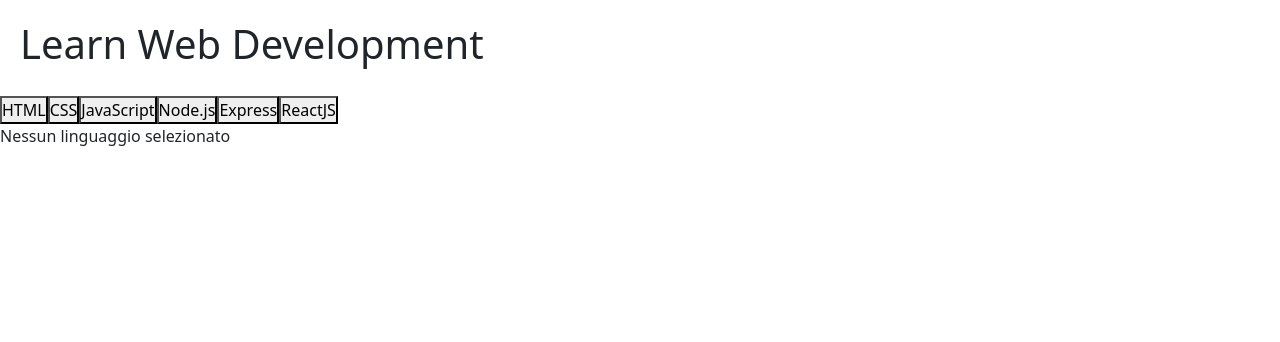
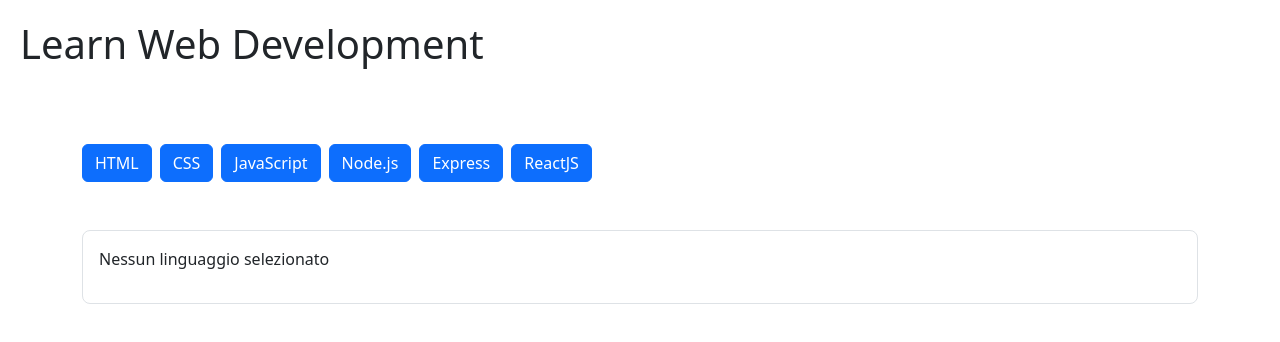
Before and after one commit to saverio-mandarano/react-use-state, a React (Vite) app: page / in a window 1280 px wide. Shown: the top 342 px of the page. Built offline with nearby package versions, Linux system fonts and the light colour scheme.

Commit message:
add container e layout buttons con bootstrap

```diff
--- a/src/components/Language.jsx
+++ b/src/components/Language.jsx
@@ -8,12 +8,12 @@
         <div>
             {
                 languages.map(lang => (
-                    <button key={lang.id} onClick={() => setLanguage(lang)}>
+                    <button className="btn btn-primary me-2 mt-5 mb-5" key={lang.id} onClick={() => setLanguage(lang)}>
                         {lang.title}
                     </button>
                 ))
             }
-            <div>
+            <div className="border p-3 rounded-3">
                 {language ? (
                     <>
                     <h2>{language.title}</h2>
--- a/src/components/MainContent.jsx
+++ b/src/components/MainContent.jsx
@@ -3,7 +3,7 @@
 export default function MainContent () {
     return (
         <main>
-            <div className="cont">
+            <div className="container">
                 <Language />
             </div>
         </main>
```
